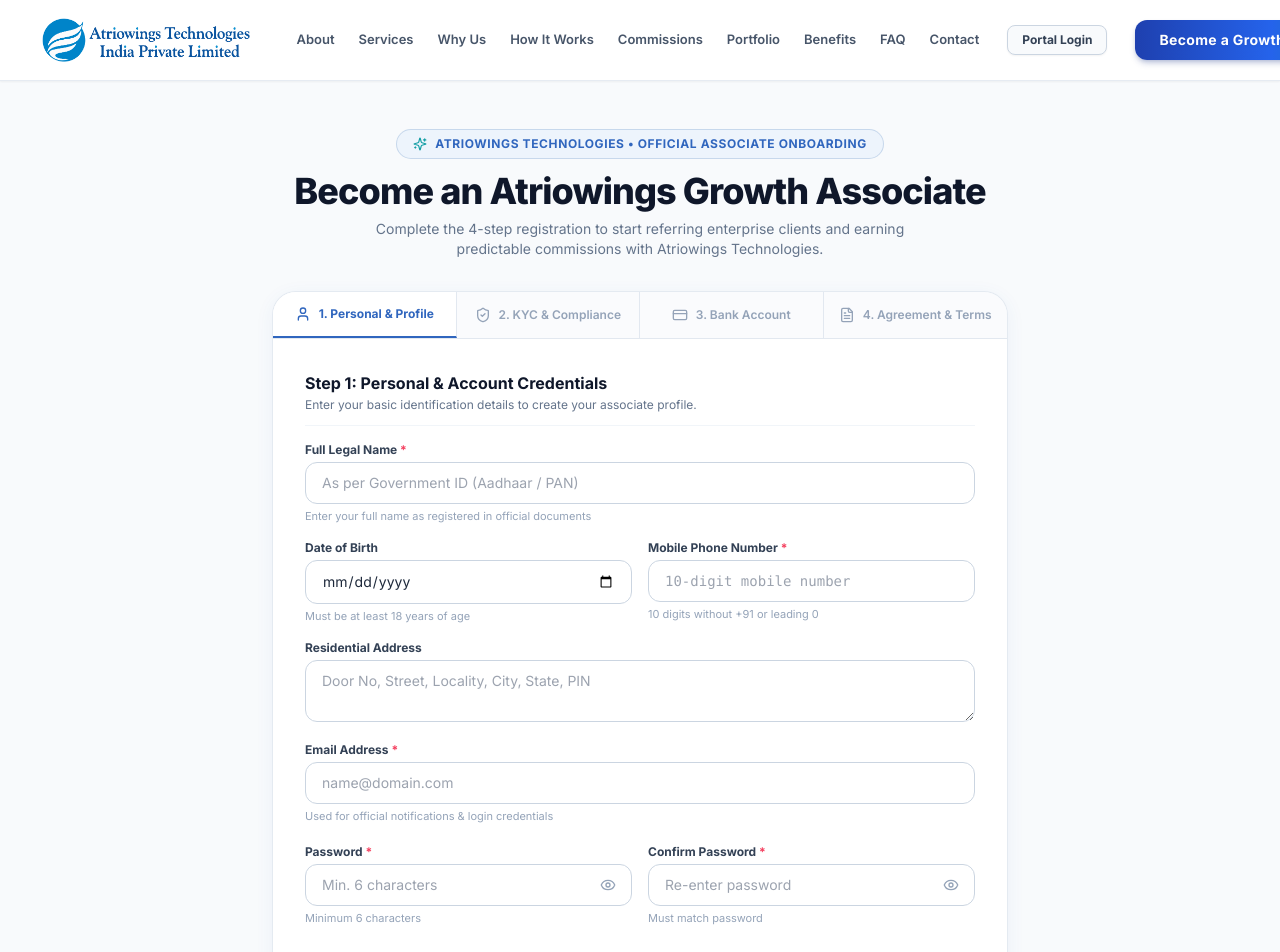
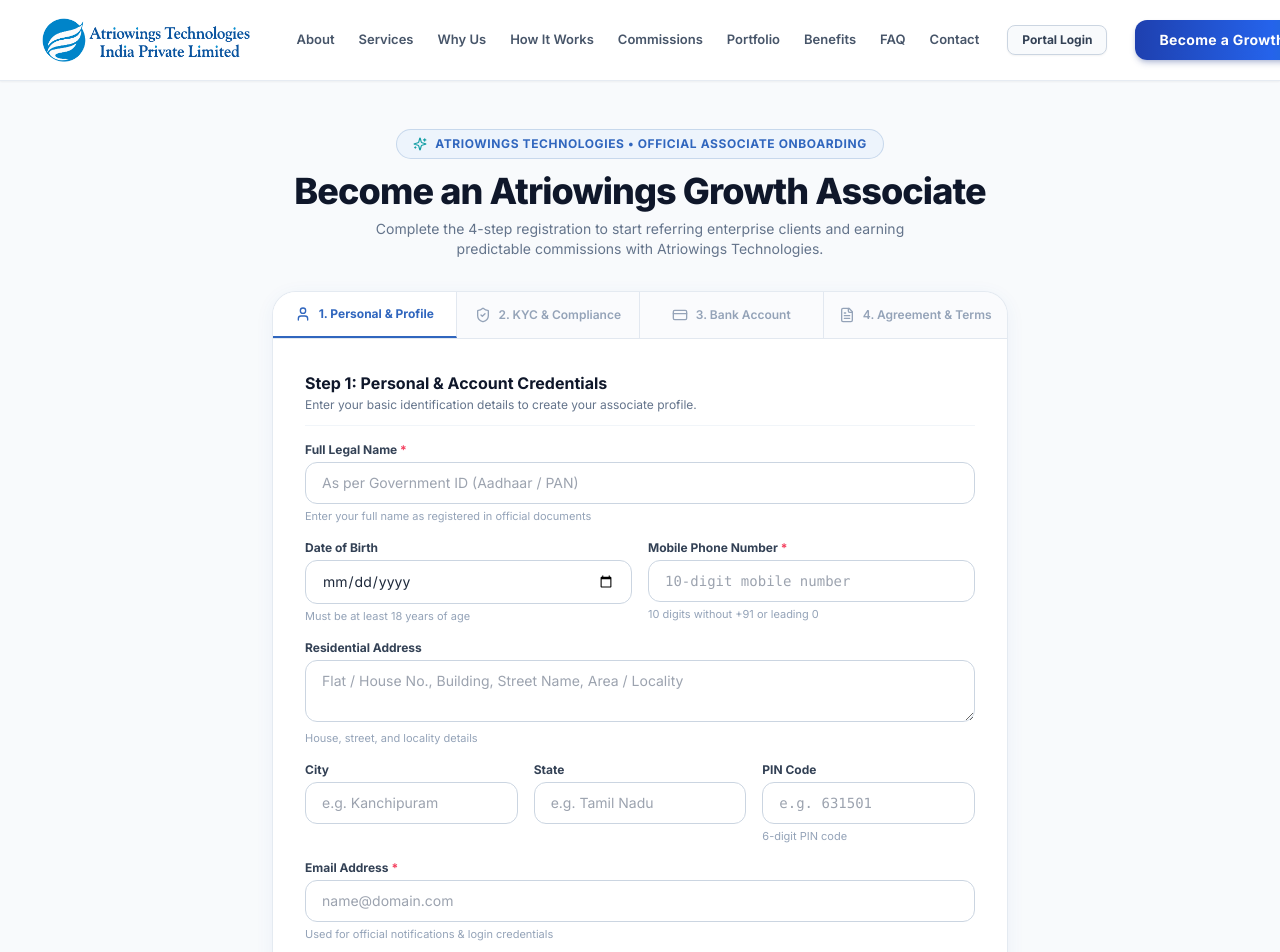
Before and after one commit to projectsatriowings/Business_growth_assocites, a React (Vite) app in the folder client/: page /register in a window 1280 px wide. Shown: the top 952 px of the page. Built offline with nearby package versions, Linux system fonts and the light colour scheme.

Commit message:
feat(register): add bank name mandatory field and separate city, state, pincode fields

```diff
--- a/client/src/pages/RegisterBgaPage.tsx
+++ b/client/src/pages/RegisterBgaPage.tsx
@@ -38,12 +38,16 @@ export const RegisterBgaPage: React.FC = () => {
     fullName: '',
     dob: '',
     address: '',
+    city: '',
+    state: '',
+    pinCode: '',
     mobile: '',
     email: '',
     password: '',
     confirmPassword: '',
     panNumber: '',
     aadhaarNumber: '',
+    bankName: '',
     bankAccountHolder: '',
     bankAccountNumber: '',
     bankIfsc: '',
@@ -85,6 +89,25 @@ export const RegisterBgaPage: React.FC = () => {
         }
         return undefined;
 
+      case 'city':
+        if (value && value.trim().length > 0 && value.trim().length < 2) {
+          return 'City name must be at least 2 characters';
+        }
+        return undefined;
+
+      case 'state':
+        if (value && value.trim().length > 0 && value.trim().length < 2) {
+          return 'State name must be at least 2 characters';
+        }
+        return undefined;
+
+      case 'pinCode':
+        if (value && value.trim().length > 0) {
+          const cleanPin = value.replace(/\D/g, '');
+          if (cleanPin.length !== 6) return 'PIN Code must be a 6-digit number';
+        }
+        return undefined;
+
       case 'email':
         if (!value || !value.trim()) return 'Email address is required';
         if (!/^[^\s@]+@[^\s@]+\.[^\s@]{2,}$/.test(value.trim())) return 'Enter a valid email address (e.g. name@domain.com)';
@@ -112,6 +135,11 @@ export const RegisterBgaPage: React.FC = () => {
           const cleanAadhaar = value.replace(/\D/g, '');
           if (cleanAadhaar.length !== 12) return 'Aadhaar must be a 12-digit number';
         }
+        return undefined;
+
+      case 'bankName':
+        if (!value || !value.trim()) return 'Bank name is required';
+        if (value.trim().length < 2) return 'Bank name must be at least 2 characters';
         return undefined;
 
       case 'bankAccountHolder':
@@ -149,8 +177,9 @@ export const RegisterBgaPage: React.FC = () => {
       nextVal = (e.target as HTMLInputElement).checked;
     } else if (name === 'panNumber' || name === 'bankIfsc') {
       nextVal = value.toUpperCase();
-    } else if (name === 'mobile' || name === 'aadhaarNumber' || name === 'bankAccountNumber') {
+    } else if (name === 'mobile' || name === 'aadhaarNumber' || name === 'bankAccountNumber' || name === 'pinCode') {
       nextVal = value.replace(/\D/g, '');
+      if (name === 'pinCode') nextVal = nextVal.slice(0, 6);
     }
 
     const nextForm = { ...formData, [name]: nextVal };
@@ -182,11 +211,14 @@ export const RegisterBgaPage: React.FC = () => {
       stepFields = ['fullName', 'mobile', 'email', 'password', 'confirmPassword'];
       if (formData.dob) stepFields.push('dob');
       if (formData.address) stepFields.push('address');
+      if (formData.city) stepFields.push('city');
+      if (formData.state) stepFields.push('state');
+      if (formData.pinCode) stepFields.push('pinCode');
     } else if (step === 2) {
       stepFields = ['panNumber'];
       if (formData.aadhaarNumber) stepFields.push('aadhaarNumber');
     } else if (step === 3) {
-      stepFields = ['bankAccountHolder', 'bankAccountNumber', 'bankIfsc'];
+      stepFields = ['bankName', 'bankAccountHolder', 'bankAccountNumber', 'bankIfsc'];
     }
 
     const newErrors: Record<string, string> = {};
@@ -452,10 +484,55 @@ export const RegisterBgaPage: React.FC = () => {
                       value={formData.address}
                       onChange={handleChange}
                       onBlur={handleBlur}
-                      placeholder="Door No, Street, Locality, City, State, PIN"
+                      placeholder="Flat / House No., Building, Street Name, Area / Locality"
                       className={getInputClasses('address')}
                     />
-                    {renderFieldError('address')}
+                    {renderFieldError('address', 'House, street, and locality details')}
+                  </div>
+
+                  <div className="grid grid-cols-1 sm:grid-cols-3 gap-4">
+                    <div>
+                      <label className="block font-bold text-slate-700 mb-1">City</label>
+                      <input
+                        type="text"
+                        name="city"
+                        value={formData.city}
+                        onChange={handleChange}
+                        onBlur={handleBlur}
+                        placeholder="e.g. Kanchipuram"
+                        className={getInputClasses('city')}
+                      />
+                      {renderFieldError('city')}
+                    </div>
+
+                    <div>
+                      <label className="block font-bold text-slate-700 mb-1">State</label>
+                      <input
+                        type="text"
+                        name="state"
+                        value={formData.state}
+                        onChange={handleChange}
+                        onBlur={handleBlur}
+                        placeholder="e.g. Tamil Nadu"
+                        className={getInputClasses('state')}
+                      />
+                      {renderFieldError('state')}
+                    </div>
+
+                    <div>
+                      <label className="block font-bold text-slate-700 mb-1">PIN Code</label>
+                      <input
+                        type="text"
+                        name="pinCode"
+                        maxLength={6}
+                        value={formData.pinCode}
+                        onChange={handleChange}
+                        onBlur={handleBlur}
+                        placeholder="e.g. 631501"
+                        className={getInputClasses('pinCode', true)}
+                      />
+                      {renderFieldError('pinCode', '6-digit PIN code')}
+                    </div>
                   </div>
 
                   <div>
@@ -605,6 +682,23 @@ export const RegisterBgaPage: React.FC = () => {
                     <p className="text-slate-500 text-xs mt-0.5">Direct bank transfer details for approved monthly and project payouts.</p>
                   </div>
 
+                  <div className="grid grid-cols-1 sm:grid-cols-2 gap-4">
+                    <div>
+                      <label className="block font-bold text-slate-700 mb-1">
+                        Bank Name <span className="text-rose-500">*</span>
+                      </label>
+                      <input
+                        type="text"
+                        name="bankName"
+                        required
+                        value={formData.bankName}
+                        onChange={handleChange}
+                        onBlur={handleBlur}
+                        placeholder="e.g. HDFC Bank, SBI, ICICI"
+                        className={getInputClasses('bankName')}
+                      />
+                      {renderFieldError('bankName', 'Official name of your bank')}
+                    </div>
                     <div>
                       <label className="block font-bold text-slate-700 mb-1">
                         Bank Account Beneficiary Name <span className="text-rose-500">*</span>
@@ -620,6 +714,7 @@ export const RegisterBgaPage: React.FC = () => {
                         className={getInputClasses('bankAccountHolder')}
                       />
                       {renderFieldError('bankAccountHolder', 'Must match official bank account records')}
+                    </div>
                   </div>
 
                   <div className="grid grid-cols-1 sm:grid-cols-2 gap-4">
```
Also changed, not shown: 1 other file (tests, documents, lock files or other folders). Lines whose indentation alone changed are shown as unchanged.
